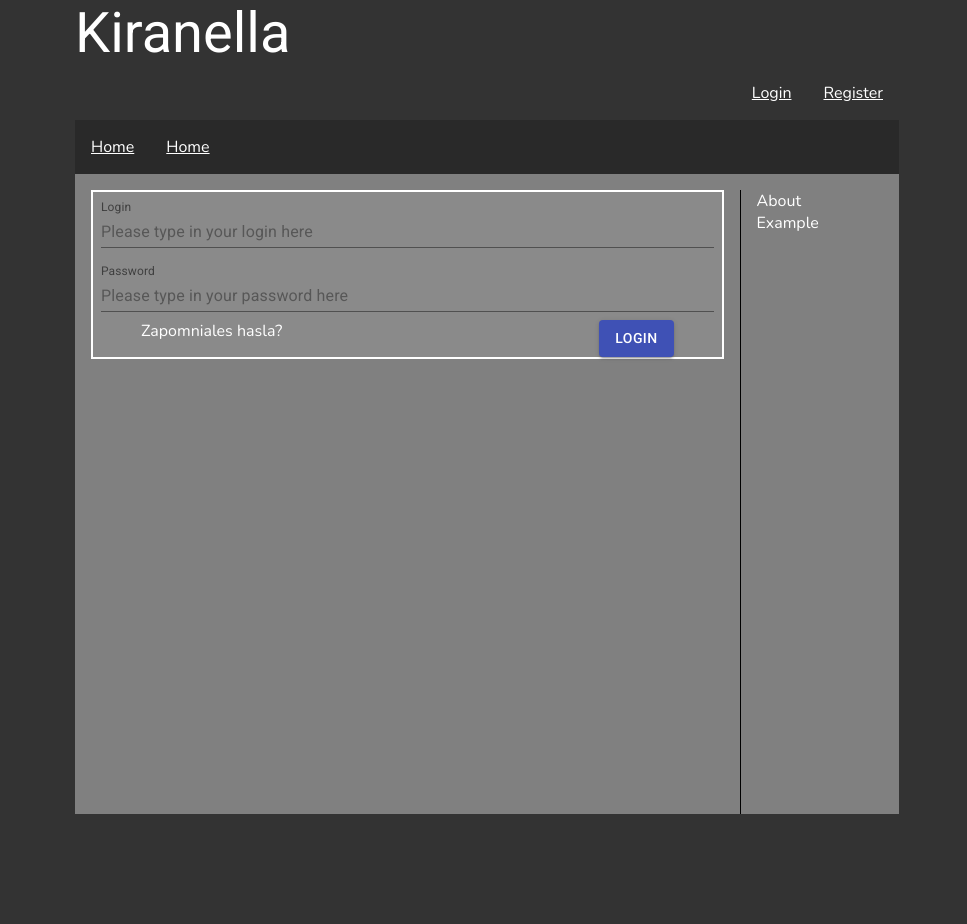
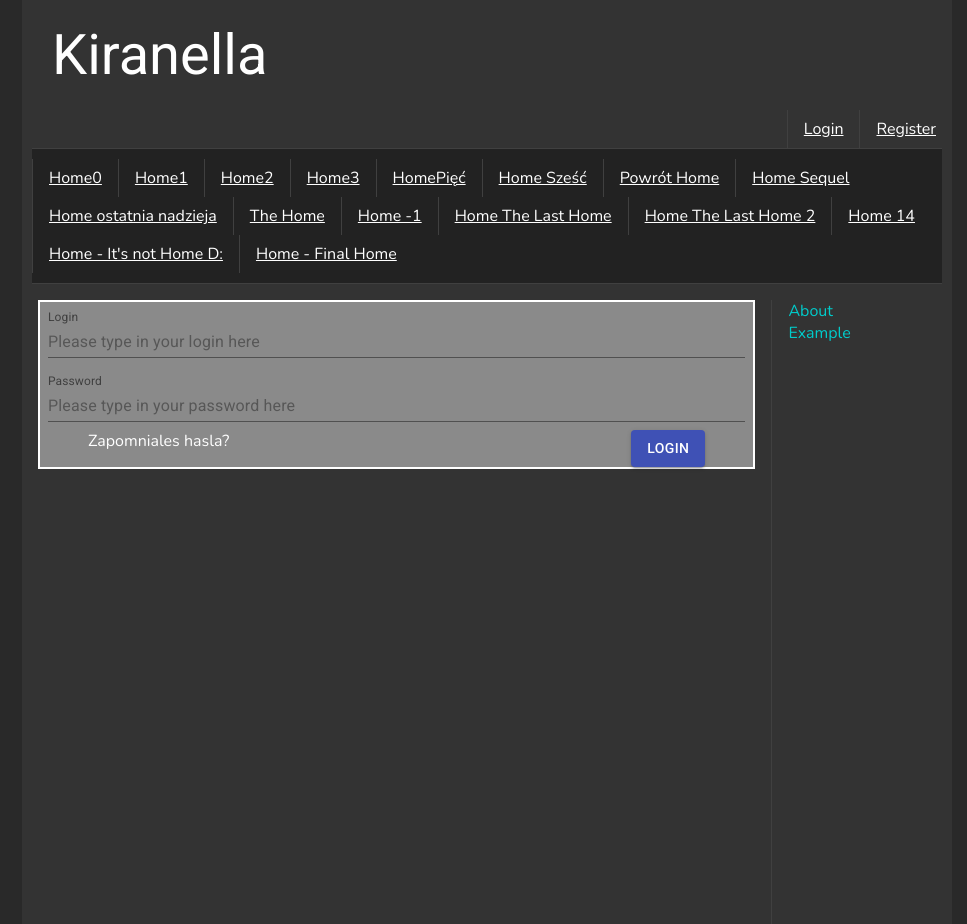
Before and after one commit to 0testarossa/blognella, a React (Create React App) app in the folder client/: page /login in a window 1280 px wide. Shown: the whole page, without its empty margins (153-1120 px from the left). Before the commit the page ends 814 px from the top, so only its background shows below. Built offline with nearby package versions, Linux system fonts and the light colour scheme.

Commit message:
Css made a beautyful design

```diff
--- a/client/package.json
+++ b/client/package.json
@@ -15,7 +15,7 @@
         "@types/react-dom": "^16.9.0",
         "@types/react-router": "^5.1.11",
         "@types/react-router-dom": "^5.1.7",
-        "axios": "^0.19.2",
+        "axios": "^0.21.1",
         "react": "^16.13.1",
         "react-dom": "^16.13.1",
         "react-router-dom": "^5.2.0",
--- a/client/src/App.styles.tsx
+++ b/client/src/App.styles.tsx
@@ -1,6 +1,6 @@
 import styled from 'styled-components'
 
 export const StyledMain = styled.main`
-    max-width: 824px;
+    max-width: 930px;
     margin: 0rem auto 0rem auto;
 `
--- a/client/src/components/DefaultView/DefaultView.styles.tsx
+++ b/client/src/components/DefaultView/DefaultView.styles.tsx
@@ -3,12 +3,14 @@ import styled from 'styled-components'
 export const Logo = styled.div`
     font-family: Roboto;
     font-size: 3.5rem;
+    padding: 22px 30px;
 `;
 
 export const LogoContainer = styled.div`
     display:flex;
     justify-content: space-between;
     align-items: baseline;
+    background: #333333;
 `;
 
 export const LinksContainer = styled.div`
@@ -17,31 +19,60 @@ export const LinksContainer = styled.div`
 
 export const LinkElement = styled.div`
     color: #ffffff;
-    margin: 1rem;
+    padding: 1rem;
+    float: left;
+    padding-bottom: 0.5rem;
+    padding-top: 0.5rem;
+    border-left: 1px solid #404040;
+    border-right: 0 solid #404040;
+
+    &:hover{
+        color: #ffffff;
+        background-color: #000000;
+        text-decoration: none;
+    }
+
+    &>a:hover{
+        color: #ffffff;
+    }
 `;
 
 export const LoginRegisterContainer = styled.div`
     display:flex;
     justify-content: flex-end;
+    background: #333333;
 `;
 
 export const MainViewTabsContainer = styled.div`
     display:flex;
-    background-color:#292929;
+    background-color:#222222;
+    flex-wrap: wrap;
+    border-top: 1px solid #404040;
+    border-bottom: 1px solid #404040;
+    border-left: 0 solid #404040;
+    border-right: 0 solid #404040;
+    margin: 0 10px;
+    padding: 10px 0;
 `;
+
+export const MainViewTabsContainerWrapper = styled.div`
+    width: 100%;
+    background: #333333;
+`
 
 export const AboutSection = styled.div`
     width:20%;
-    border-left: 1px solid black;
+    border-left: 1px solid #404040;
     display: flex;
     flex-direction: column;
     padding: 0rem 1rem;
+    color: #00cccb;
 `;
 
 export const MainContentContainer = styled.div`
     display: flex;
     min-height: 40rem;
-    background-color: grey;
+    background-color: #333333;
     justify-content: space-between;
     flex-grow: 1;
     padding-top: 1rem;
--- a/client/src/components/DefaultView/DefaultViewLinks.tsx
+++ b/client/src/components/DefaultView/DefaultViewLinks.tsx
@@ -1,5 +1,5 @@
 import React from "react";
-import { LinkElement, LoginRegisterContainer, MainViewTabsContainer } from "../DefaultView/DefaultView.styles";
+import { LinkElement, LoginRegisterContainer, MainViewTabsContainer, MainViewTabsContainerWrapper } from "../DefaultView/DefaultView.styles";
 import { Link } from "react-router-dom";
 
 const DefaultViewLinks = () => {
@@ -11,10 +11,26 @@ const DefaultViewLinks = () => {
                 <LinkElement><Link to={"/register"}>Register</Link></LinkElement>
             </LoginRegisterContainer>
 
-            <MainViewTabsContainer>
-                <LinkElement><Link to={"/"}>Home</Link></LinkElement>
-                <LinkElement><Link to={"/"}>Home</Link></LinkElement>
-            </MainViewTabsContainer>
+            <MainViewTabsContainerWrapper>
+                <MainViewTabsContainer>
+                    <LinkElement><Link to={"/"}>Home0</Link></LinkElement>
+                    <LinkElement><Link to={"/"}>Home1</Link></LinkElement>
+                    <LinkElement><Link to={"/"}>Home2</Link></LinkElement>
+                    <LinkElement><Link to={"/"}>Home3</Link></LinkElement>
+                    <LinkElement><Link to={"/"}>HomePięć</Link></LinkElement>
+                    <LinkElement><Link to={"/"}>Home Sześć</Link></LinkElement>
+                    <LinkElement><Link to={"/"}>Powrót Home</Link></LinkElement>
+                    <LinkElement><Link to={"/"}>Home Sequel</Link></LinkElement>
+                    <LinkElement><Link to={"/"}>Home ostatnia nadzieja</Link></LinkElement>
+                    <LinkElement><Link to={"/"}>The Home</Link></LinkElement>
+                    <LinkElement><Link to={"/"}>Home -1</Link></LinkElement>
+                    <LinkElement><Link to={"/"}>Home The Last Home</Link></LinkElement>
+                    <LinkElement><Link to={"/"}>Home The Last Home 2</Link></LinkElement>
+                    <LinkElement><Link to={"/"}>Home 14</Link></LinkElement>
+                    <LinkElement><Link to={"/"}>Home - It's not Home D:</Link></LinkElement>
+                    <LinkElement><Link to={"/"}>Home - Final Home</Link></LinkElement>
+                </MainViewTabsContainer>
+            </MainViewTabsContainerWrapper>
         </>
     )
 }
--- a/client/src/index.css
+++ b/client/src/index.css
@@ -10,7 +10,7 @@ body {
     -webkit-font-smoothing: antialiased;
     -moz-osx-font-smoothing: grayscale;
     color: #fff;
-    background: #333;
+    background: #292929;
 }
 
 .App {
```
Also changed, not shown: 2 other files (tests, documents, lock files or other folders).
